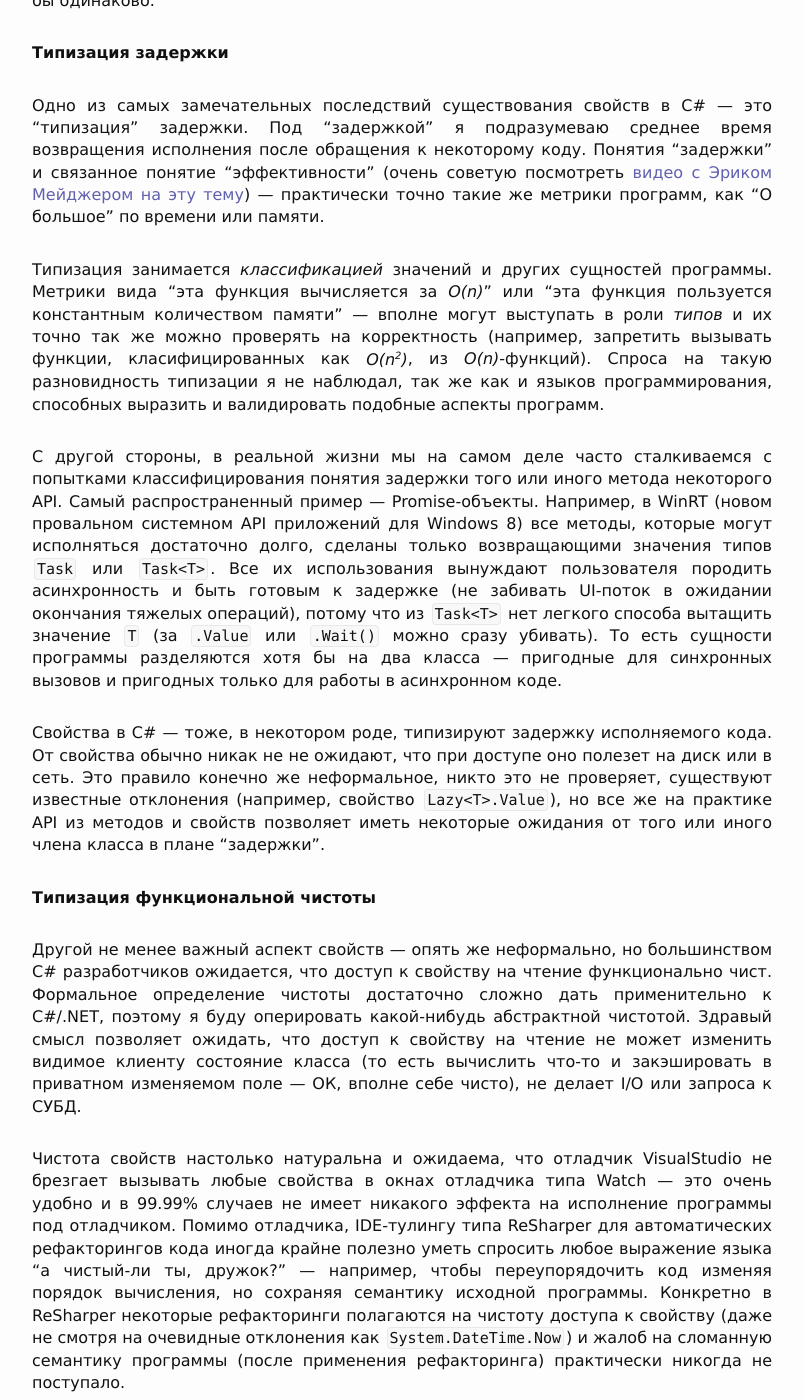
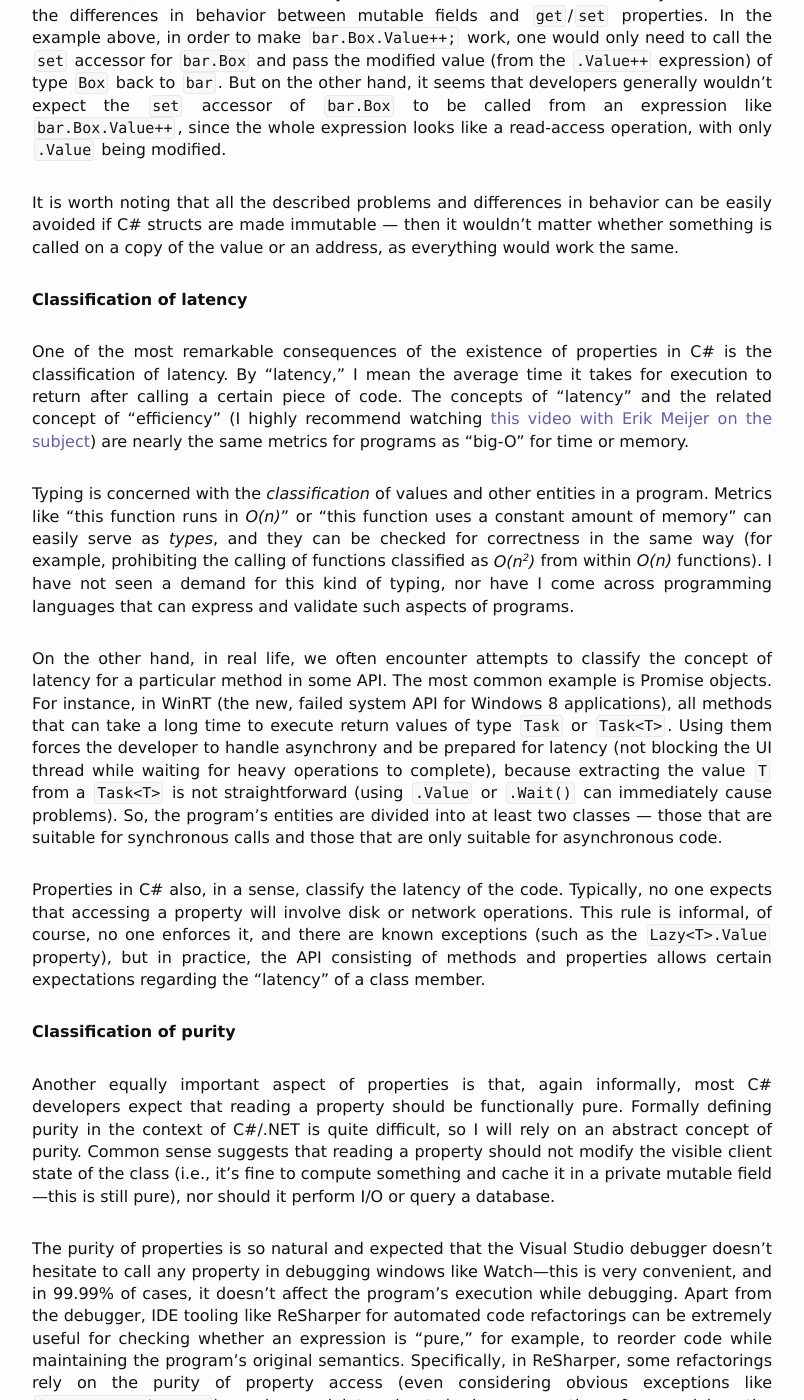
Before and after one commit to controlflow/controlflow.github.io, a Jekyll site: the page built from _posts/2015-04-08-csharp-properties-part2.markdown, in a window 1280 px wide and 1400 px high, scrolled down 2526 px. Shown: the whole window, without its empty margins (238-1042 px from the left). Built offline with Jekyll 4.4.1, drawn with Linux system fonts in a browser that asks for light colours; comment, search, counter and statistics services are not loaded; some of the changed text lies outside the part shown.

Commit message:
translation bits

````diff
--- a/_posts/2015-04-08-csharp-properties-part2.markdown
+++ b/_posts/2015-04-08-csharp-properties-part2.markdown
@@ -1,50 +1,56 @@
 ---
 layout: post
-title: "Design and evolution of properties in C# (part 1)"
+title: "Design and evolution of properties in C# (part 2)"
 date: 2015-04-08 17:53:00
 author: Aleksandr Shvedov
 tags: csharp properties design
 ---
 
-Продолжаем обсуждать проблемы и последствия дизайна свойств в языке программирования C# 1.0.
+Continuing the discussion on the issues and consequences of property design in the C# 1.0 programming language.
 
-### Пересечение с типами-значениями
+### Intersection with Value Types
 
-Существование типов-значений в языке очень усложняет практически все, что можно представить. Изменяемые типы-значения увеличивают сложность еще на порядок. Одна из причин усложнения языка - введение понятия адреса значения или lvalue (грубо говоря, выражения которое пишется слева от оператора присвоения).
+The existence of value types in the language significantly complicates almost everything else. Mutable value types increase the complexity even further. One of the reasons for this extra complexity in the language is the introduction of the concept of the values with an address or "lvalue" (roughly speaking, an expression that appears on the left side of the assignment operator).
 
-Одна из причин успеха языка программирования Java как раз в простоте языка из-за отсутствия ссылочных и указательных типов, программисту не приходится на практике сталкиваться с понятиями "lvalue" и "rvalue" из мира C/C++. В Java достаточно запомнить, что "адрес" ожидается только слева от знака присвоения и в качестве операнда мутирующих операторов типа `+=` и `++`. Во всех остальных местах языка оперируют только значениями (включая ссылки-на-объекты-как-значения).
+One reason for the success of the Java programming language lies in its simplicity due to the absence of reference and pointer types. In Java, the programmer doesn't have to deal with the concepts of "lvalue" and "rvalue" from C/C++. In Java, it is enough to remember that an "address" is only expected on the left side of the assignment operator and as an operand for mutating operators like `+=` and `++`. In all other parts of the language, only values are operated on (including references to objects treated as values).
 
-На первый взгляд, в C# помимо таких же присвоений и изменяющих значение операторов, адрес ожидается в качестве аргументов `out`-параметров, что не сильно усложняет картину. Однако, из-за того, что методы и другие члены уровня экземпляра, определенные на структурах, могут изменять эти самые структуры, во все такие члены структур в качестве `this` всегда передается адрес значения (как неявный `ref`-параметр, изменяемый!). То есть даже очень простой код вида `var d = dateTime.AddDays(1);` на самом деле использует переменную `dateTime` как адрес, а не значение, что совершенно незаметно.
+At first glance, in C#, besides such assignments and mutating operators, the address is expected as arguments to `out` parameters, which doesn't complicate the picture too much. However, due to the fact that methods and other instance-level members defined on structs can modify these structs, the address of the value is always passed as `this` to all such struct members (as an implicit `ref` parameter, which is mutable!). This means that even very simple code like `var d = dateTime.AddDays(1);` actually uses the `dateTime` variable as an address, not as a value, which is invisible for user.
 
-На такие случаи спецификация C# вводит понятие выражений, *классифицированных-как-переменная* (*classified as a variable*), чем-то похожее на понятие "lvalue". Однако с этим понятием сопряжено множество нюансов. Например, временные значения (типа возвращаемого значения вызова метода или обращения к свойству на чтение) и чтения `readonly`-полей (вне конструктора) *реклассифицируются* как переменные, чтобы на них все равно можно было вызывать члены структур (вызовы происходят на копии оригинального значения). Со всеми этими нюансами можно разобраться покурив поведение этого кода под отладчиком:
+For such cases, the C# specification introduces the concept of *expressions classified as variables*, which is somewhat similar to the concept of "lvalue." However, this concept comes with many nuances. For example, temporary values (such as the return value of a method call or reading a property) and reading `readonly` fields (outside of the constructor) are *reclassified* as variables so that struct members can still be called on them (calls happen on a copy of the original value). These nuances can be explored by examining the behavior of this code under a debugger:
 
 ```c#
-struct Box {
+struct Box
+{
   public int Value;
   public void Inc() { Value++; }
 }
 
-class Foo {
+class Foo
+{
   Box _f;
   readonly Box _r;
 
   Box _p;
-  Box P {
+  Box P
+  {
     get { return _p; }
     set { _p = value; } // never actually used
   }
 
-  public Foo() {
+  public Foo()
+  {
     _f.Inc(); // mutates '_f' field, classified as a variable
     _r.Inc(); // mutates '_r' readonly field, classified as a variable
     P.Inc(); // mutates temp value of 'P', reclassified as a variable
 
-    System.Action f = () => {
+    System.Action f = () =>
+    {
       _r.Inc(); // mutates temp copy of '_r', reclassified as a variable
     };
   }
 
-  public void InstanceMethod() {
+  public void InstanceMethod()
+  {
     _f.Inc(); // mutates '_f' field, classified as a variable
     _r.Inc(); // mutates temp copy of '_r', reclassified as a variable
     P.Inc(); // mutates temp value of 'P', reclassified as a variable
@@ -52,46 +58,59 @@ class Foo {
 }
 ```
 
-Таким образом свойства ведут себя наиболее простым способом, никогда не играя роль адреса значения. В итоге мы имеем в языке три немного отличающихся поведения для изменяемых полей, `readonly`-полей и свойств. При этом компилятор C# старается защитить нас от очевидных глупостей, запрещая на членах не классифицируемых как переменные (`readonly`-полях и свойствах) с типом типа-значения вызывать конструкции, явно нацеленные на модификацию значения:
+Thus, properties behave in the simplest way, never acting as an address of a value. As a result, the language has three slightly different behaviors for mutable fields, `readonly` fields, and properties. At the same time, the C# compiler tries to protect us from obvious mistakes by disallowing operations on members that are not classified as variables (e.g., `readonly` fields and properties) with value-type fields in a way that explicitly targets modifying the value:
 
 ```c#
-interface IBar {
+struct Box
+{
+  public int Value;
+}
+
+interface IBar
+{
   Box Box { get; set; }
 }
 
-void M(IBar bar) {
-  bar.Box.Value ++; // CS1612: Cannot modify the return value of 'IBar.Box'
-                    // because it is not a variable
+void M(IBar bar)
+{
+  // CS1612: Cannot modify the return value of 'IBar.Box'
+  //         because it is not a variable
+  bar.Box.Value++;
+
   bar.Box.Value = 42; // CS1612 too
-  bar.Box.Inc(); // ok! modifies temp 'Box' value
+
+  bar.Box.Inc(); // OK, but modifies temp 'Box' value
 }
 ```
 
-Но C# ничего не знает о поведении методов структур (изменяют-ли они значение), поэтому вынужден всегда разрешать их вызовы. На самом деле, C# мог бы попытаться устранить различия в поведении между изменяемыми полями и `get`/`set`-свойствами - в примере выше для того чтобы заставить `bar.Boo.Value++;` работать надо лишь вызвать `set`-аксессор `bar.Boo` и передать измененное выражением `.Value++` значение типа `Box` обратно в `bar`. Но с другой стороны, кажется, что в среднем по больнице разработчики никак не будут ожидать от выражения `bar.Box.Value++;` вызова `set`-аксессора свойства `bar.Box`, ведь все выражение выглядит как доступ на чтение и только `.Value` подвергается модификации.
+However, C# doesn't know about the behavior of struct methods (whether they modify the value or not)<sup>1</sup>, so it is forced to always allow their calls. In fact, C# could try to eliminate the differences in behavior between mutable fields and `get`/`set` properties. In the example above, in order to make `bar.Box.Value++;` work, one would only need to call the `set` accessor for `bar.Box` and pass the modified value (from the `.Value++` expression) of type `Box` back to `bar`. But on the other hand, it seems that developers generally wouldn't expect the `set` accessor of `bar.Box` to be called from an expression like `bar.Box.Value++`, since the whole expression looks like a read-access operation, with only `.Value` being modified.
 
-Стоит заметить, что всех описанных выше проблем и разницы в поведении можно легко избежать, если делать структуры C# неизменяемыми - тогда становится совершенно все равно, на копии значения или адресе что-то вызвали, все работало бы одинаково.
+It is worth noting that all the described problems and differences in behavior can be easily avoided if C# structs are made immutable — then it wouldn't matter whether something is called on a copy of the value or an address, as everything would work the same.
 
-### Типизация задержки
+### Classification of latency
 
-Одно из самых замечательных последствий существования свойств в C# — это "типизация" задержки. Под "задержкой" я подразумеваю среднее время возвращения исполнения после обращения к некоторому коду. Понятия "задержки" и связанное понятие "эффективности" (очень советую посмотреть [видео с Эриком Мейджером на эту тему](http://channel9.msdn.com/Blogs/Charles/Erik-Meijer-Latency-Native-Relativity-and-Energy-Efficient-Programming)) — практически точно такие же метрики программ, как "O большое" по времени или памяти.
+One of the most remarkable consequences of the existence of properties in C# is the classification of latency. By "latency," I mean the average time it takes for execution to return after calling a certain piece of code. The concepts of "latency" and the related concept of "efficiency" (I highly recommend watching [this video with Erik Meijer on the subject](http://channel9.msdn.com/Blogs/Charles/Erik-Meijer-Latency-Native-Relativity-and-Energy-Efficient-Programming)) are nearly the same metrics for programs as "big-O" for time or memory.
 
-Типизация занимается *классификацией* значений и других сущностей программы. Метрики вида "эта функция вычисляется за *O(n)*" или "эта функция пользуется константным количеством памяти" — вполне могут выступать в роли *типов* и их точно так же можно проверять на корректность (например, запретить вызывать функции, класифицированных как *O(n<sup>2</sup>)*, из *O(n)*-функций). Спроса на такую разновидность типизации я не наблюдал, так же как и языков программирования, способных выразить и валидировать подобные аспекты программ.
+Typing is concerned with the *classification* of values and other entities in a program. Metrics like "this function runs in *O(n)*" or "this function uses a constant amount of memory" can easily serve as *types*, and they can be checked for correctness in the same way (for example, prohibiting the calling of functions classified as *O(n<sup>2</sup>)* from within *O(n)* functions). I have not seen a demand for this kind of typing, nor have I come across programming languages that can express and validate such aspects of programs.
 
-С другой стороны, в реальной жизни мы на самом деле часто сталкиваемся с попытками классифицирования понятия задержки того или иного метода некоторого API. Самый распространенный пример — Promise-объекты. Например, в WinRT (новом провальном системном API приложений для Windows 8) все методы, которые могут исполняться достаточно долго, сделаны только возвращающими значения типов `Task` или `Task<T>`. Все их использования вынуждают пользователя породить асинхронность и быть готовым к задержке (не забивать UI-поток в ожидании окончания тяжелых операций), потому что из `Task<T>` нет легкого способа вытащить значение `T` (за `.Value` или `.Wait()` можно сразу убивать). То есть сущности программы разделяются хотя бы на два класса — пригодные для синхронных вызовов и пригодных только для работы в асинхронном коде.
+On the other hand, in real life, we often encounter attempts to classify the concept of latency for a particular method in some API. The most common example is Promise objects. For instance, in WinRT (the new, failed system API for Windows 8 applications), all methods that can take a long time to execute return values of type `Task` or `Task<T>`. Using them forces the developer to handle asynchrony and be prepared for latency (not blocking the UI thread while waiting for heavy operations to complete), because extracting the value `T` from a `Task<T>` is not straightforward (using `.Value` or `.Wait()` can immediately cause problems). So, the program's entities are divided into at least two classes — those that are suitable for synchronous calls and those that are only suitable for asynchronous code.
 
-Свойства в C# — тоже, в некотором роде, типизируют задержку исполняемого кода. От свойства обычно никак не не ожидают, что при доступе оно полезет на диск или в сеть. Это правило конечно же неформальное, никто это не проверяет, существуют известные отклонения (например, свойство `Lazy<T>.Value`), но все же на практике API из методов и свойств позволяет иметь некоторые ожидания от того или иного члена класса в плане "задержки".
+Properties in C# also, in a sense, classify the latency of the code. Typically, no one expects that accessing a property will involve disk or network operations. This rule is informal, of course, no one enforces it, and there are known exceptions (such as the `Lazy<T>.Value` property), but in practice, the API consisting of methods and properties allows certain expectations regarding the "latency" of a class member.
 
-### Типизация функциональной чистоты
+### Classification of purity
 
-Другой не менее важный аспект свойств — опять же неформально, но большинством C# разработчиков ожидается, что доступ к свойству на чтение функционально чист. Формальное определение чистоты достаточно сложно дать применительно к C#/.NET, поэтому я буду оперировать какой-нибудь абстрактной чистотой. Здравый смысл позволяет ожидать, что доступ к свойству на чтение не может изменить видимое клиенту состояние класса (то есть вычислить что-то и закэшировать в приватном изменяемом поле — ОК, вполне себе чисто), не делает I/O или запроса к СУБД.
+Another equally important aspect of properties is that, again informally, most C# developers expect that reading a property should be functionally pure. Formally defining purity in the context of C#/.NET is quite difficult, so I will rely on an abstract concept of purity. Common sense suggests that reading a property should not modify the visible client state of the class (i.e., it’s fine to compute something and cache it in a private mutable field—this is still pure), nor should it perform I/O or query a database.
 
-Чистота свойств настолько натуральна и ожидаема, что отладчик VisualStudio не брезгает вызывать любые свойства в окнах отладчика типа Watch — это очень удобно и в 99.99% случаев не имеет никакого эффекта на исполнение программы под отладчиком. Помимо отладчика, IDE-тулингу типа ReSharper для автоматических рефакторингов кода иногда крайне полезно уметь спросить любое выражение языка "а чистый-ли ты, дружок?" — например, чтобы переупорядочить код изменяя порядок вычисления, но сохраняя семантику исходной программы. Конкретно в ReSharper некоторые рефакторинги полагаются на чистоту доступа к свойству (даже не смотря на очевидные отклонения как `System.DateTime.Now`) и жалоб на сломанную семантику программы (после применения рефакторинга) практически никогда не поступало.
+The purity of properties is so natural and expected that the Visual Studio debugger doesn't hesitate to call any property in debugging windows like Watch—this is very convenient, and in 99.99% of cases, it doesn't affect the program's execution while debugging. Apart from the debugger, IDE tooling like ReSharper for automated code refactorings can be extremely useful for checking whether an expression is "pure," for example, to reorder code while maintaining the program's original semantics. Specifically, in ReSharper, some refactorings rely on the purity of property access (even considering obvious exceptions like `System.DateTime.Now`), and complaints about broken semantics after applying the refactorings rarely arise.
 
 ```c#
-if (foo.Bar != null) foo.Bar.Baz();
+if (foo.Bar != null)
+{
+  foo.Bar.Baz();
+}
 ```
 
-Код выше *очень распространен* в C#, из-за этого в движке dataflow-анализов ReSharper когда-то давно пришлось поддерживать не только локальные переменные, но еще и собирать знания о значениях полей и свойств, к которым достучались из локальных переменных (как `foo.Bar` из примера выше). При этом такой анализ не является sound (результаты не всегда корректны), он не учитывает потенциальный aliasing ссылок на объекты, панически инвалидирует знания о свойствах/полях при вызовах методов на той или иной переменной (вызовы типа `foo.M()` инвалидируют знания о членах типа `foo.Bar`). Но что поделаешь, если такой код пишут регулярно, отдача от анализа должна быть практически мгновенной и >95% свойств действительно являются чистыми функциями при чтении?
+The code above is *very common* in C#, which is why, in the dataflow analysis engine of ReSharper, it was once necessary to support not only local variables but also gather knowledge about the values of fields and properties accessed from local variables (like `foo.Bar` in the example above). However, such analysis is not sound (the results are not always correct), as it does not account for potential aliasing of object references, and not very precise — it invalidates knowledge of properties/fields when methods are called on variables (calls like `foo.M()` invalidate knowledge of the members of `foo.Bar`). But what can you do when this code is written regularly, and the feedback from the analysis needs to be nearly instantaneous, with >95% of properties actually being pure functions when read?
 
 ### Модификаторы свойств и полиморфизм
 
@@ -230,4 +249,6 @@ class Person {
 
 
 
-[Продолжение следует...]({% post_url 2015-04-08-csharp-properties-part3 %})
+[To be continued...]({% post_url 2015-04-08-csharp-properties-part3 %})
+
+<sup>1</sup> This was relaxed in future C# versions, by allowing `readonly` modifier on declaration of struct's instance members to indicate their immutability and to get rid of shallow copies.
````
Also changed, not shown: _posts/2015-04-08-csharp-properties-part1.markdown (+32 -15 lines).
